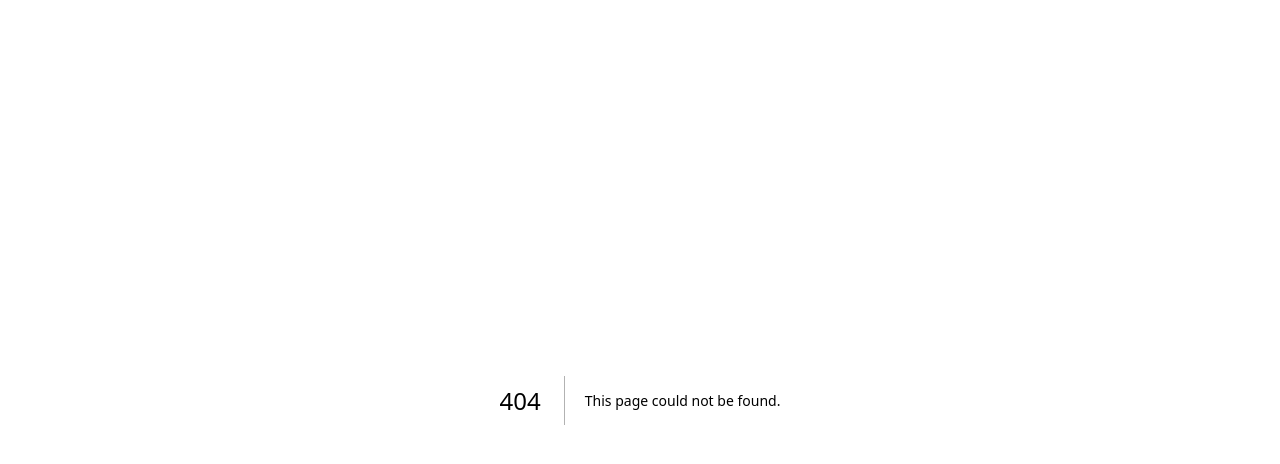
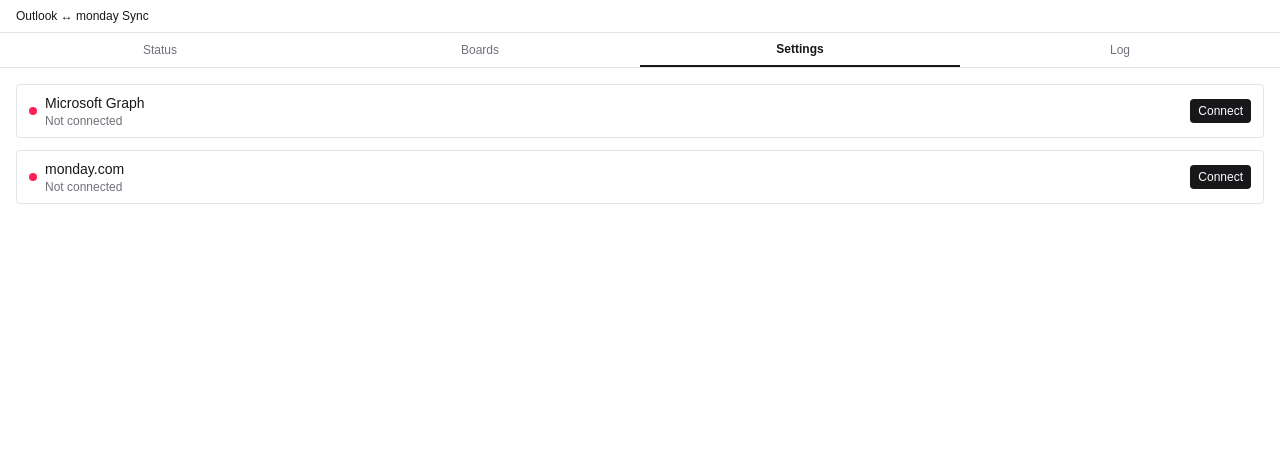
Before and after one commit to jaquesyang/outlook-monday-sync-demo, a Next.js app: page /taskpane in a window 1280 px wide. Before the commit this address had no page. Shown: the top 464 px of the page. Built offline with nearby package versions, Linux system fonts and the light colour scheme; no server answers.

Commit message:
feat: taskpane shell + Settings tab + connection status component

```diff
--- /dev/null
+++ b/app/commands/page.tsx
@@ -0,0 +1,3 @@
+export default function CommandsPage() {
+  return null;
+}
--- /dev/null
+++ b/app/taskpane/_components/ConnectionStatus.tsx
@@ -0,0 +1,34 @@
+type Variant = 'green' | 'yellow' | 'red';
+
+export function ConnectionStatus(props: {
+  label: string;
+  variant: Variant;
+  detail?: string;
+  action?: { label: string; onClick: () => void };
+}) {
+  const dot =
+    props.variant === 'green'
+      ? 'bg-emerald-500'
+      : props.variant === 'yellow'
+        ? 'bg-amber-500'
+        : 'bg-rose-500';
+  return (
+    <div className="flex items-center justify-between rounded border border-zinc-200 px-3 py-2">
+      <div className="flex items-center gap-2">
+        <span className={`h-2 w-2 rounded-full ${dot}`} />
+        <div>
+          <div className="font-medium">{props.label}</div>
+          {props.detail && <div className="text-xs text-zinc-500">{props.detail}</div>}
+        </div>
+      </div>
+      {props.action && (
+        <button
+          className="rounded bg-zinc-900 px-2 py-1 text-xs text-white"
+          onClick={props.action.onClick}
+        >
+          {props.action.label}
+        </button>
+      )}
+    </div>
+  );
+}
--- /dev/null
+++ b/app/taskpane/_components/SettingsTab.tsx
@@ -0,0 +1,57 @@
+'use client';
+
+import { useEffect, useState } from 'react';
+import { ConnectionStatus } from './ConnectionStatus';
+
+type StatusPayload = {
+  microsoft: { connected: boolean; email?: string };
+  monday: { connected: boolean; account?: string };
+};
+
+export function SettingsTab() {
+  const [status, setStatus] = useState<StatusPayload | null>(null);
+
+  async function refresh() {
+    const r = await fetch('/api/status', { credentials: 'include' });
+    if (r.ok) setStatus(await r.json());
+  }
+
+  useEffect(() => {
+    refresh();
+  }, []);
+
+  function openPopup(url: string) {
+    const w = window.open(url, '_blank', 'width=520,height=640');
+    const t = setInterval(() => {
+      if (w?.closed) {
+        clearInterval(t);
+        refresh();
+      }
+    }, 800);
+  }
+
+  return (
+    <div className="space-y-3 p-4">
+      <ConnectionStatus
+        label="Microsoft Graph"
+        variant={status?.microsoft.connected ? 'green' : 'red'}
+        detail={status?.microsoft.email ?? 'Not connected'}
+        action={
+          status?.microsoft.connected
+            ? undefined
+            : { label: 'Connect', onClick: () => openPopup('/api/auth/microsoft') }
+        }
+      />
+      <ConnectionStatus
+        label="monday.com"
+        variant={status?.monday.connected ? 'green' : 'red'}
+        detail={status?.monday.account ?? 'Not connected'}
+        action={
+          status?.monday.connected
+            ? undefined
+            : { label: 'Connect', onClick: () => openPopup('/api/auth/monday') }
+        }
+      />
+    </div>
+  );
+}
--- /dev/null
+++ b/app/taskpane/layout.tsx
@@ -0,0 +1,17 @@
+import Script from 'next/script';
+
+export const metadata = { title: 'Outlook ↔ monday Sync' };
+
+export default function TaskpaneLayout({ children }: { children: React.ReactNode }) {
+  return (
+    <>
+      <Script
+        src="https://appsforoffice.microsoft.com/lib/1/hosted/office.js"
+        strategy="beforeInteractive"
+      />
+      <div className="min-h-screen bg-white text-zinc-900 text-sm">
+        {children}
+      </div>
+    </>
+  );
+}
--- /dev/null
+++ b/app/taskpane/page.tsx
@@ -0,0 +1,40 @@
+'use client';
+
+import { useState } from 'react';
+import { SettingsTab } from './_components/SettingsTab';
+
+const TABS = ['Status', 'Boards', 'Settings', 'Log'] as const;
+
+export default function TaskpanePage() {
+  const [tab, setTab] = useState<(typeof TABS)[number]>('Settings');
+
+  return (
+    <div className="flex h-screen flex-col">
+      <header className="border-b border-zinc-200 px-4 py-2 text-xs font-medium">
+        Outlook ↔ monday Sync
+      </header>
+      <nav className="flex border-b border-zinc-200">
+        {TABS.map((t) => (
+          <button
+            key={t}
+            onClick={() => setTab(t)}
+            className={
+              t === tab
+                ? 'flex-1 border-b-2 border-zinc-900 px-2 py-2 text-xs font-semibold'
+                : 'flex-1 px-2 py-2 text-xs text-zinc-500'
+            }
+          >
+            {t}
+          </button>
+        ))}
+      </nav>
+      <main className="flex-1 overflow-y-auto">
+        {tab === 'Settings' ? (
+          <SettingsTab />
+        ) : (
+          <div className="p-4 text-zinc-500">Coming in a later phase.</div>
+        )}
+      </main>
+    </div>
+  );
+}
```
